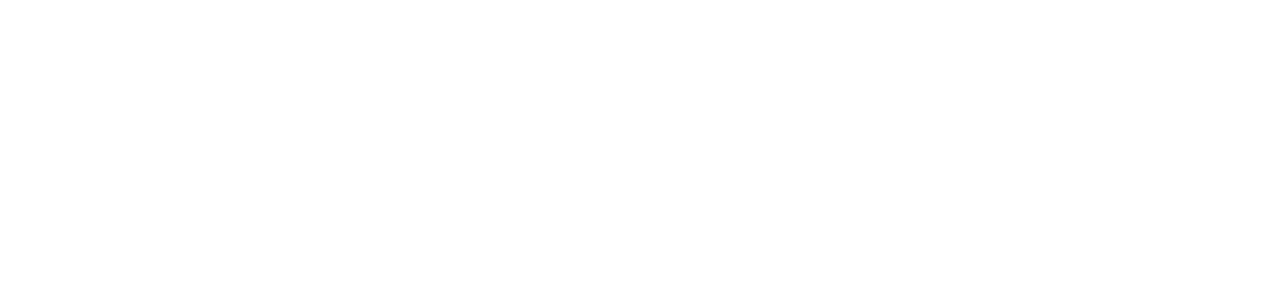
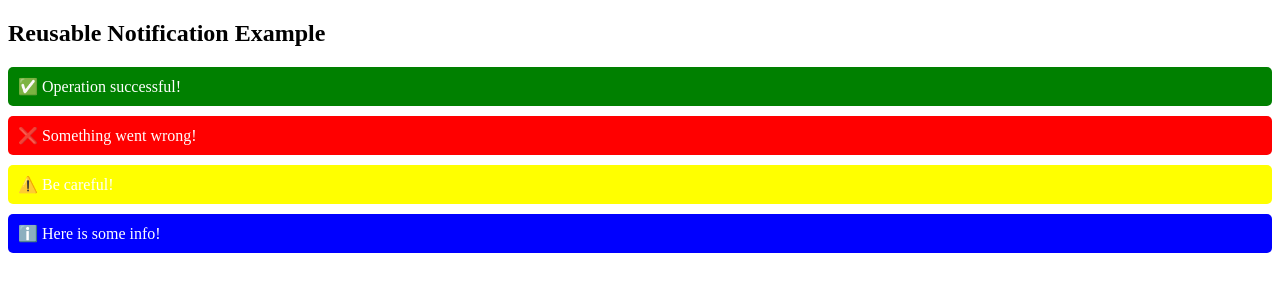
Before and after one commit to VadimVasilcovan/S.O.L.I.D., a React (Vite) app: page / in a window 1280 px wide. Shown: the top 300 px of the page. Built offline with nearby package versions, Linux system fonts and the light colour scheme.

Commit message:
31.01.2025

```diff
--- a/src/App.jsx
+++ b/src/App.jsx
@@ -1,7 +1,13 @@
 import "./App.css";
+import ButtonAction from "./learning-solid-principles/2-Open-closed-principle-(OCP)/OCP-EX.1/index-2";
+import NotificationManager from "./learning-solid-principles/2-Open-closed-principle-(OCP)/OCP-EX.2/notification-manager";
 
 function App() {
-  return <></>;
+  return (
+    <>
+      <NotificationManager/>
+    </>
+  );
 }
 
 export default App;
--- a/src/learning-solid-principles/2-Open-closed-principle-(OCP)/OCP-EX.1/index-1.jsx
+++ b/src/learning-solid-principles/2-Open-closed-principle-(OCP)/OCP-EX.1/index-1.jsx
@@ -1,4 +1,8 @@
 // Open/Close Principle should be open for extension, but closed for modification.
+//This button doesn't care what action it performs—it just executes the onClick function passed to it.
 
+const Button = ({ onClick, label }) => {
+  return <button onClick={onClick}>{label}</button>;
+};
 
-export
+export default Button;
--- /dev/null
+++ b/src/learning-solid-principles/2-Open-closed-principle-(OCP)/OCP-EX.1/index-2.jsx
@@ -0,0 +1,19 @@
+import React from "react";
+import Button from "./index-1";
+
+const ButtonAction = () => {
+  const handleSubmit = () => alert("From submitted!");
+  const handleDelete = () => alert("Item deleted!");
+  const handleDownload = () => alert("File downloaded!");
+
+  return (
+    <div>
+      <h2></h2>
+      <Button onClick={handleSubmit} label="Submit" />
+      <Button onClick={handleDelete} label="Delete" />
+      <Button onClick={handleDownload} label="Download" />
+    </div>
+  );
+};
+
+export default ButtonAction;
--- /dev/null
+++ b/src/learning-solid-principles/2-Open-closed-principle-(OCP)/OCP-EX.2/notification-manager.jsx
@@ -0,0 +1,18 @@
+import React from "react";
+import { notification } from "./notification-messages";
+import Notification from "./Notification";
+
+const NotificationManager = () => {
+  return (
+    <div>
+      <h2>Reusable Notification Example</h2>
+      <Notification message={notification.success} type="success" />
+      <Notification message={notification.error} type="error" />
+      <Notification message={notification.warning} type="warning" />
+      <Notification message={notification.info} type="info" />
+    </div>
+  );
+};
+
+
+export default NotificationManager
--- /dev/null
+++ b/src/learning-solid-principles/2-Open-closed-principle-(OCP)/OCP-EX.2/notification-messages.jsx
@@ -0,0 +1,6 @@
+export const notification = {
+  success: "✅ Operation successful!",
+  error: "❌ Something went wrong!",
+  warning: "⚠️ Be careful!",
+  info: "ℹ️ Here is some info!",
+};
--- /dev/null
+++ b/src/learning-solid-principles/2-Open-closed-principle-(OCP)/OCP-EX.2/notification.jsx
@@ -0,0 +1,24 @@
+const Notification = ({ message, type }) => {
+  const colors = {
+    success: "green",
+    error: "red",
+    warning: "yellow",
+    info: "blue",
+  };
+
+  return (
+    <div
+      style={{
+        padding: "10px",
+        backgroundColor: colors[type] || "gray",
+        color: "white",
+        borderRadius: "5px",
+        margin: "10px 0",
+      }}
+    >
+      {message}
+    </div>
+  );
+};
+
+export default Notification;
```
